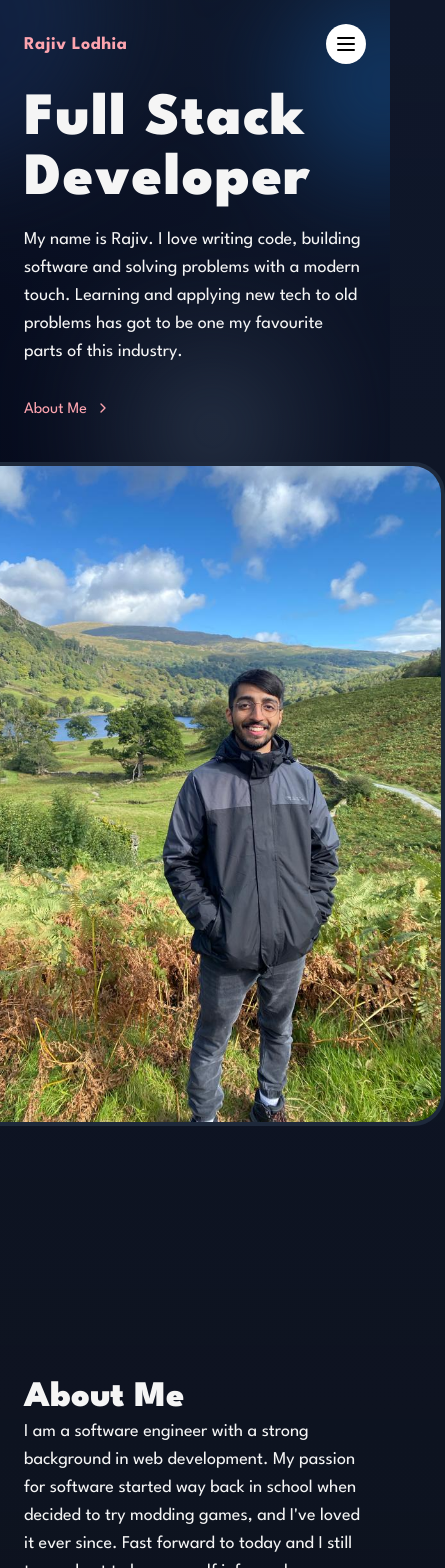
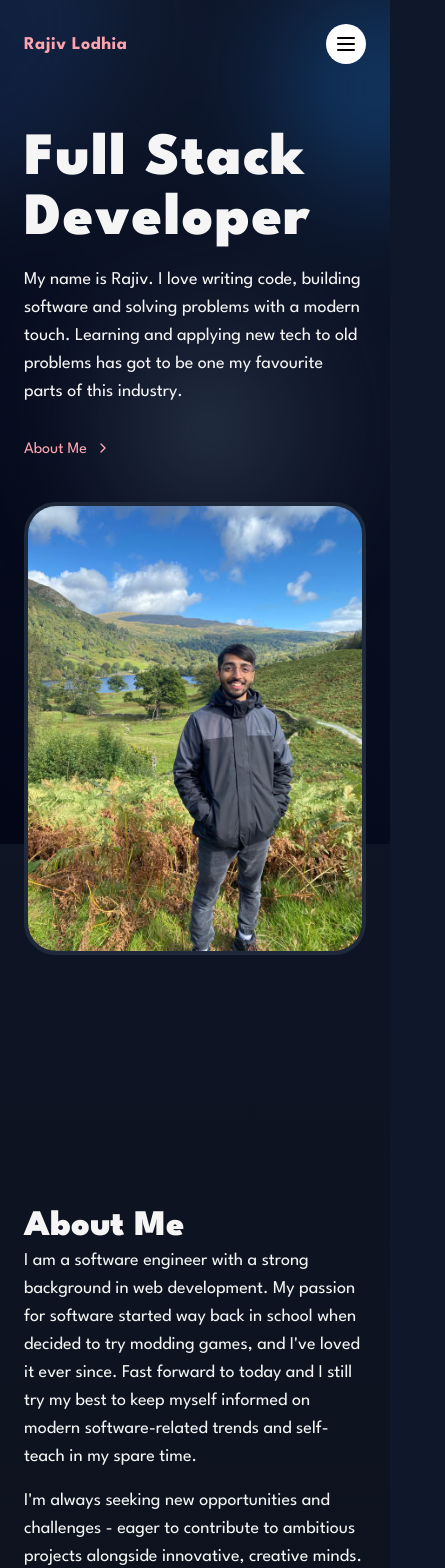
Before and after one commit to rajivlodhia/rajivlodhia, a Next.js app: page / in a window 390 px wide. Shown: the top 1568 px of the page, 445 px wide, since content can reach past the window. Built offline with nearby package versions, Linux system fonts and the light colour scheme.

Commit message:
Adjustments to fix mobile

```diff
--- a/src/components/Contact.tsx
+++ b/src/components/Contact.tsx
@@ -22,7 +22,7 @@ const Contact: NextComponentType<NextPageContext> = () => {
 
                 <a
                     href="mailto:r_lodhia@hotmail.com"
-                    className="text-rose-300 relative font-bold text-4xl w-fit block animated-underline"
+                    className="text-rose-300 relative font-bold w-fit block animated-underline text-3xl sm:text-4xl"
                 >
                     r_lodhia@hotmail.com
                 </a>
--- a/src/components/Hero.tsx
+++ b/src/components/Hero.tsx
@@ -12,7 +12,7 @@ const Hero: NextComponentType<NextPageContext, {}, Props> = (props: Props) => {
     return (
         <>
             <Header />
-            <div className="flex flex-col sm:flex-row items-center gap-10 my-auto">
+            <div className="flex flex-col md:flex-row items-center gap-10 md:my-auto mt-10">
                 <div>
                     <Heading1 className="mb-4">Full Stack Developer</Heading1>
                     <p className="text-lg mb-8">
@@ -31,7 +31,7 @@ const Hero: NextComponentType<NextPageContext, {}, Props> = (props: Props) => {
                     width={500}
                     height={700}
                     priority
-                    className="rounded-[32px] border-4 border-slate-800 w-auto h-auto max-w-[500px]"
+                    className="rounded-[32px] border-4 border-slate-800 w-auto h-auto lg:max-w-[500px]"
                 />
             </div>
         </>
--- a/src/components/ui/experience-logo.tsx
+++ b/src/components/ui/experience-logo.tsx
@@ -11,7 +11,7 @@ const ExperienceLogo: NextComponentType<NextPageContext, object, Props> = (props
     return (
         <span className="flex flex-col items-center">
             <Image
-                className="grayscale brightness-0 invert h-32 object-contain w-auto max-w-24"
+                className="grayscale brightness-0 invert object-contain w-auto h-24 max-w-16 sm:max-w-24 sm:h-32"
                 src={props.src}
                 alt={props.alt}
                 width={96}
```
